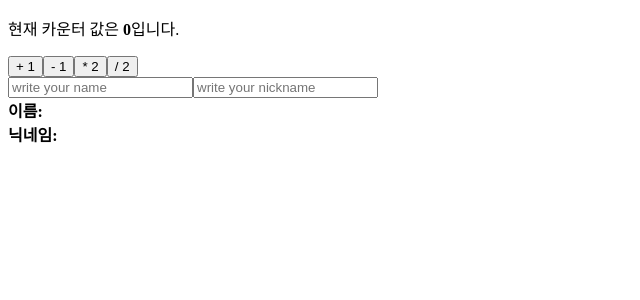
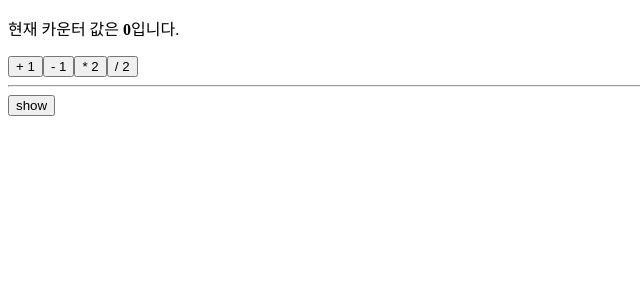
Before and after one commit to mitzbarbie/react-hooks-tutorial, a React (Create React App) app: page / in a window 1280 px wide. Shown: the top 300 px of the page, without its empty margins (0-640 px from the left). Built offline with nearby package versions, Linux system fonts and the light colour scheme.

Commit message:
useEffect

```diff
--- a/src/App.js
+++ b/src/App.js
@@ -1,13 +1,32 @@
+import { useState } from "react";
 import Counter from "./Counter";
 import Info from "./Info";
 
-function App() {
+// function App() {
+//   return (
+//     <div>
+//       <Counter />
+//       <Info />
+//     </div>
+//   );
+// }
+
+const App = () => {
+  const [visible, setVisible] = useState(false);
   return (
     <div>
       <Counter />
-      <Info />
+      <hr />
+      <button
+        onClick={() => {
+          setVisible(!visible);
+        }}
+      >
+        {visible ? "hide" : "show"}
+      </button>
+      {visible && <Info />}
     </div>
   );
-}
+};
 
 export default App;
--- a/src/Info.js
+++ b/src/Info.js
@@ -5,8 +5,13 @@
   const [nickname, setNickname] = useState("");
 
   useEffect(() => {
-    console.log("testtest");
-  }, []);
+    console.log("effect");
+    console.log(name);
+    return () => {
+      console.log("cleanup");
+      console.log(name);
+    };
+  }, [name]);
 
   const onChangeName = (e) => {
     setName(e.target.value);
```
